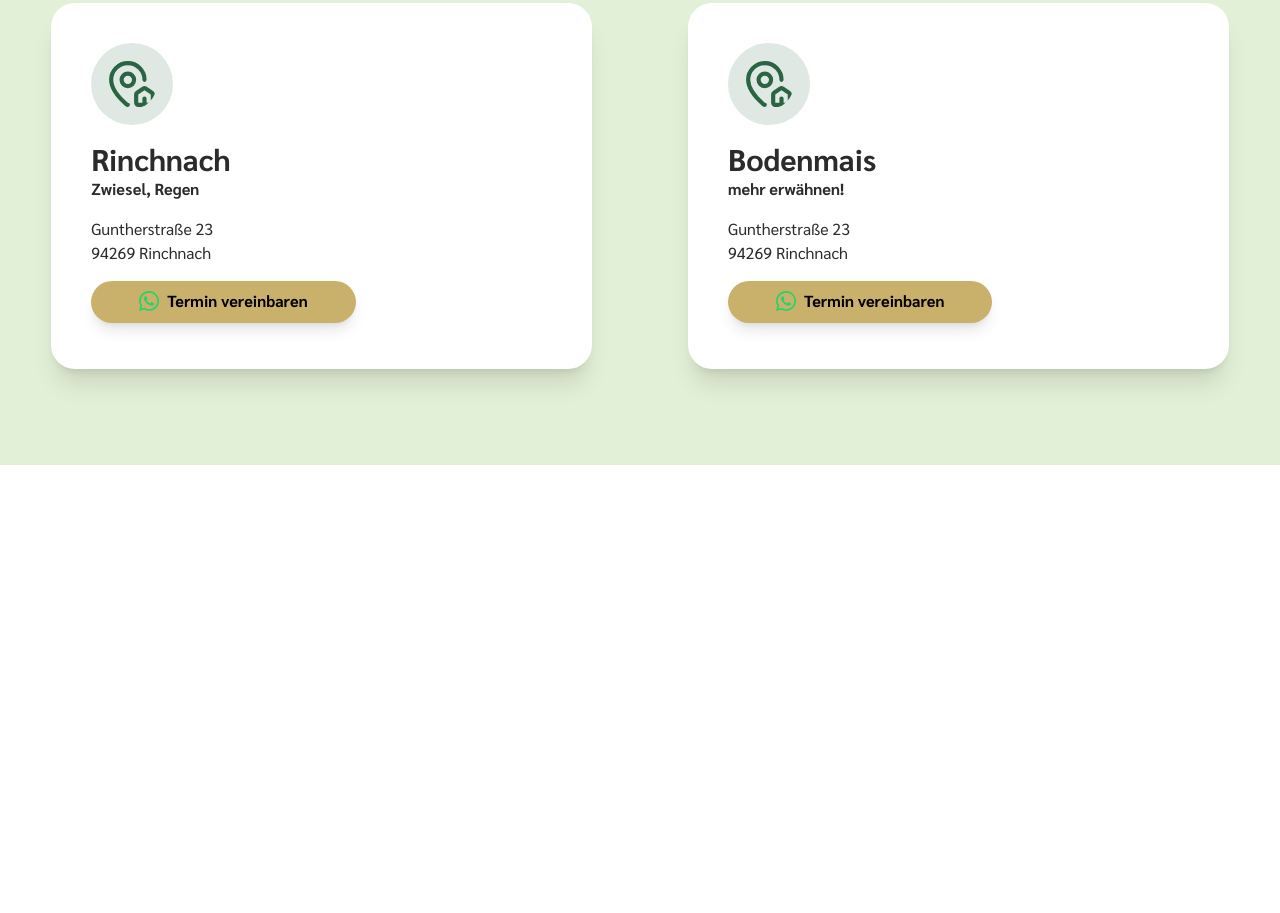
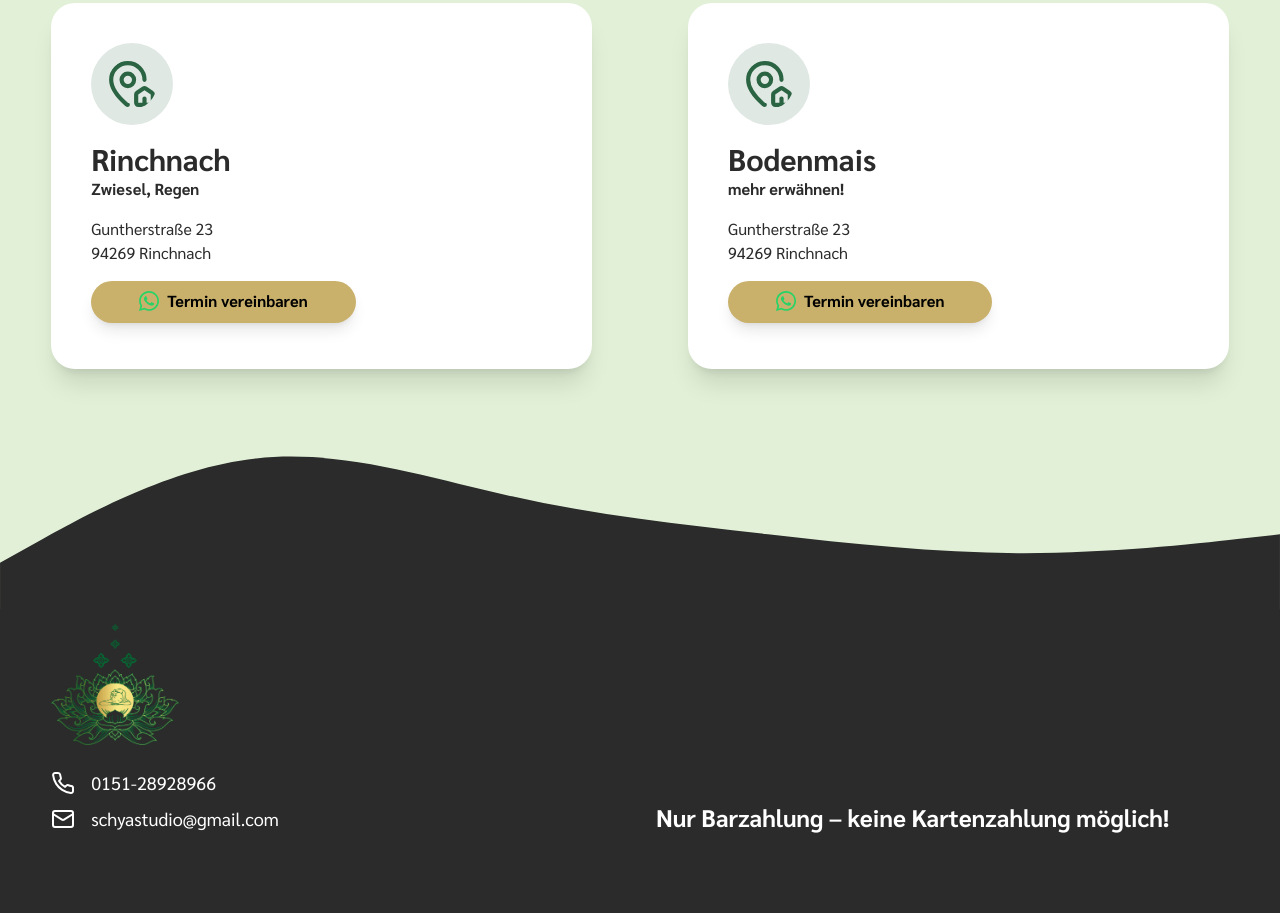
Before and after one commit to jorgson/schya.de, an Astro site: page / in a window 1280 px wide. Shown: the part 5893-6806 px from the top of the page. Before the commit the page ends 6358 px from the top, so only its background shows below. Built offline with nearby package versions, Linux system fonts and the light colour scheme; Astro itself is replaced by a stand-in of ours; a web font is replaced by a local one.

Commit message:
complete

```diff
--- a/src/components/Footer.astro
+++ b/src/components/Footer.astro
@@ -1 +1,85 @@
-<footer class="bg-dark-grey"></footer>
+---
+import { Picture } from "astro:assets";
+import LOGO from "../assets/logo.png";
+---
+
+<footer
+  class="bg-dark-grey relative pb-20 grid md:grid-cols-2 items-center align-bottom px-4 md:px-[4%] gap-8">
+  <svg
+    viewBox="0 0 1440 192"
+    xmlns="http://www.w3.org/2000/svg"
+    class="absolute z-10 -top-[40px] sm:-top-[60px] md:-top-[120px] xl:-top-[160px]">
+    <path
+      fill="#2b2b2b"
+      fill-opacity="1"
+      d="
+    M0,128
+    L48,101.3
+    C96,75,192,21,288,10.7
+    C384,0,480,32,576,53.3
+    C672,75,768,85,864,96
+    C960,107,1056,117,1152,117.3
+    C1248,117,1344,107,1392,101.3
+    L1440,96
+    L1440,192
+    L0,192
+    Z
+  "
+    ></path>
+  </svg>
+  <div class="container mx-auto text-white text-lg">
+    <Picture
+      src={LOGO}
+      width={128}
+      alt="SCHYA Traditionelle Thaimassage"
+    />
+    <div class="mt-6 flex gap-2 flex-col">
+      <a
+        href="+4915128928966"
+        class="flex gap-4 items-center"
+        ><svg
+          xmlns="http://www.w3.org/2000/svg"
+          width="24"
+          height="24"
+          viewBox="0 0 24 24"
+          fill="none"
+          stroke="currentColor"
+          stroke-width="2"
+          stroke-linecap="round"
+          stroke-linejoin="round"
+          class="lucide lucide-phone"
+          ><path
+            d="M22 16.92v3a2 2 0 0 1-2.18 2 19.79 19.79 0 0 1-8.63-3.07 19.5 19.5 0 0 1-6-6 19.79 19.79 0 0 1-3.07-8.67A2 2 0 0 1 4.11 2h3a2 2 0 0 1 2 1.72 12.84 12.84 0 0 0 .7 2.81 2 2 0 0 1-.45 2.11L8.09 9.91a16 16 0 0 0 6 6l1.27-1.27a2 2 0 0 1 2.11-.45 12.84 12.84 0 0 0 2.81.7A2 2 0 0 1 22 16.92z"
+          ></path></svg
+        > 0151-28928966</a
+      >
+      <a
+        href="mailto:schyastudio@gmail.com"
+        class="flex gap-4 items-center"
+        ><svg
+          xmlns="http://www.w3.org/2000/svg"
+          width="24"
+          height="24"
+          viewBox="0 0 24 24"
+          fill="none"
+          stroke="currentColor"
+          stroke-width="2"
+          stroke-linecap="round"
+          stroke-linejoin="round"
+          class="lucide lucide-mail"
+          ><rect
+            width="20"
+            height="16"
+            x="2"
+            y="4"
+            rx="2"
+          ></rect><path d="m22 7-8.97 5.7a1.94 1.94 0 0 1-2.06 0L2 7"
+          ></path></svg
+        > schyastudio@gmail.com</a
+      >
+    </div>
+  </div>
+  <div class="text-white mt-auto text-2xl font-bold">
+    Nur Barzahlung – keine Kartenzahlung möglich!
+  </div>
+</footer>
--- a/src/components/Kontakt.astro
+++ b/src/components/Kontakt.astro
@@ -3,7 +3,7 @@ import ContactCard from "./ContactCard.astro";
 import Wave from "./Wave.astro";
 ---
 
-<section class="relative bg-light-green pb-24">
+<section class="relative bg-light-green pb-60">
   <svg
     viewBox="0 0 1440 192"
     xmlns="http://www.w3.org/2000/svg"
```
